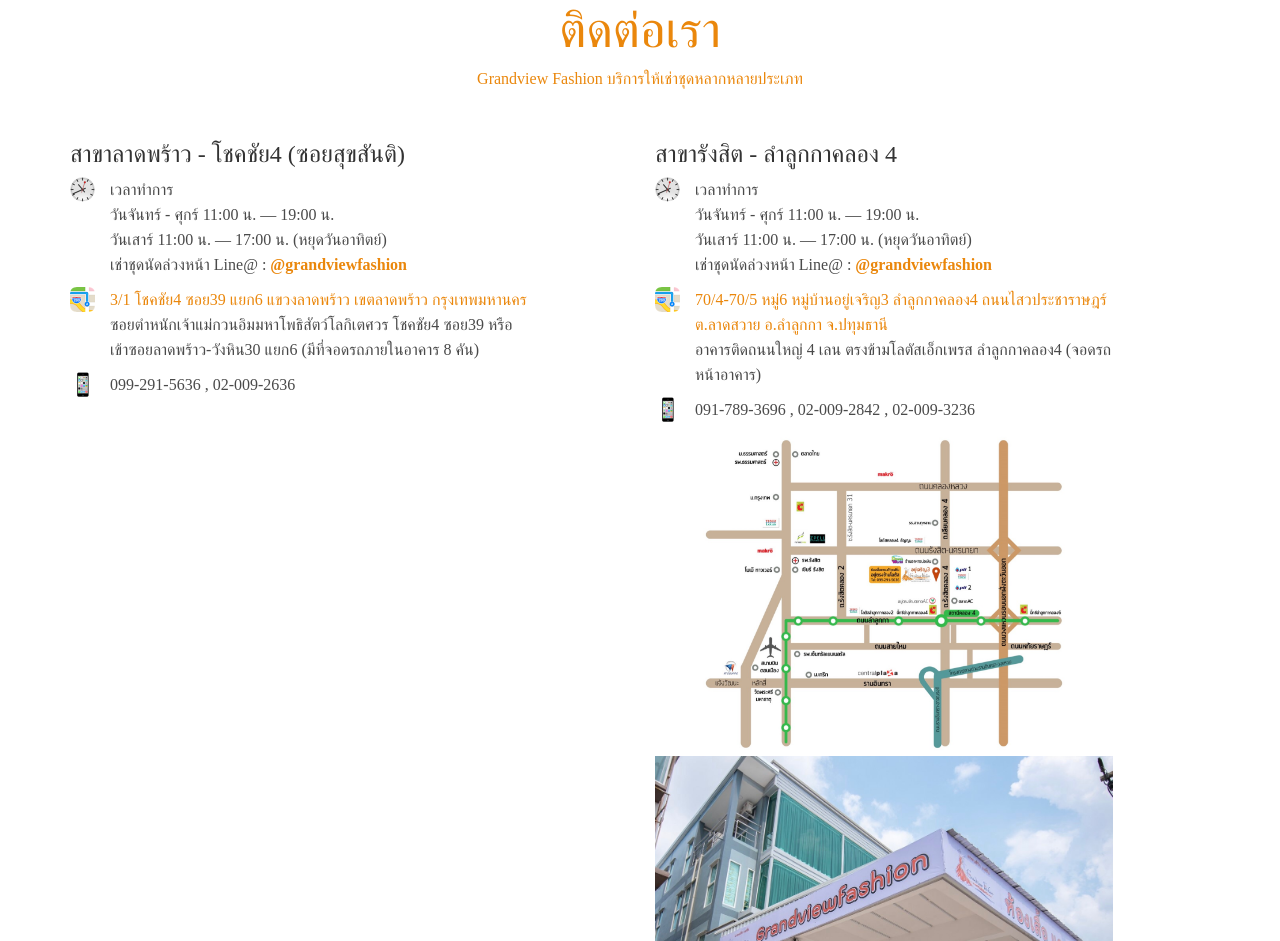
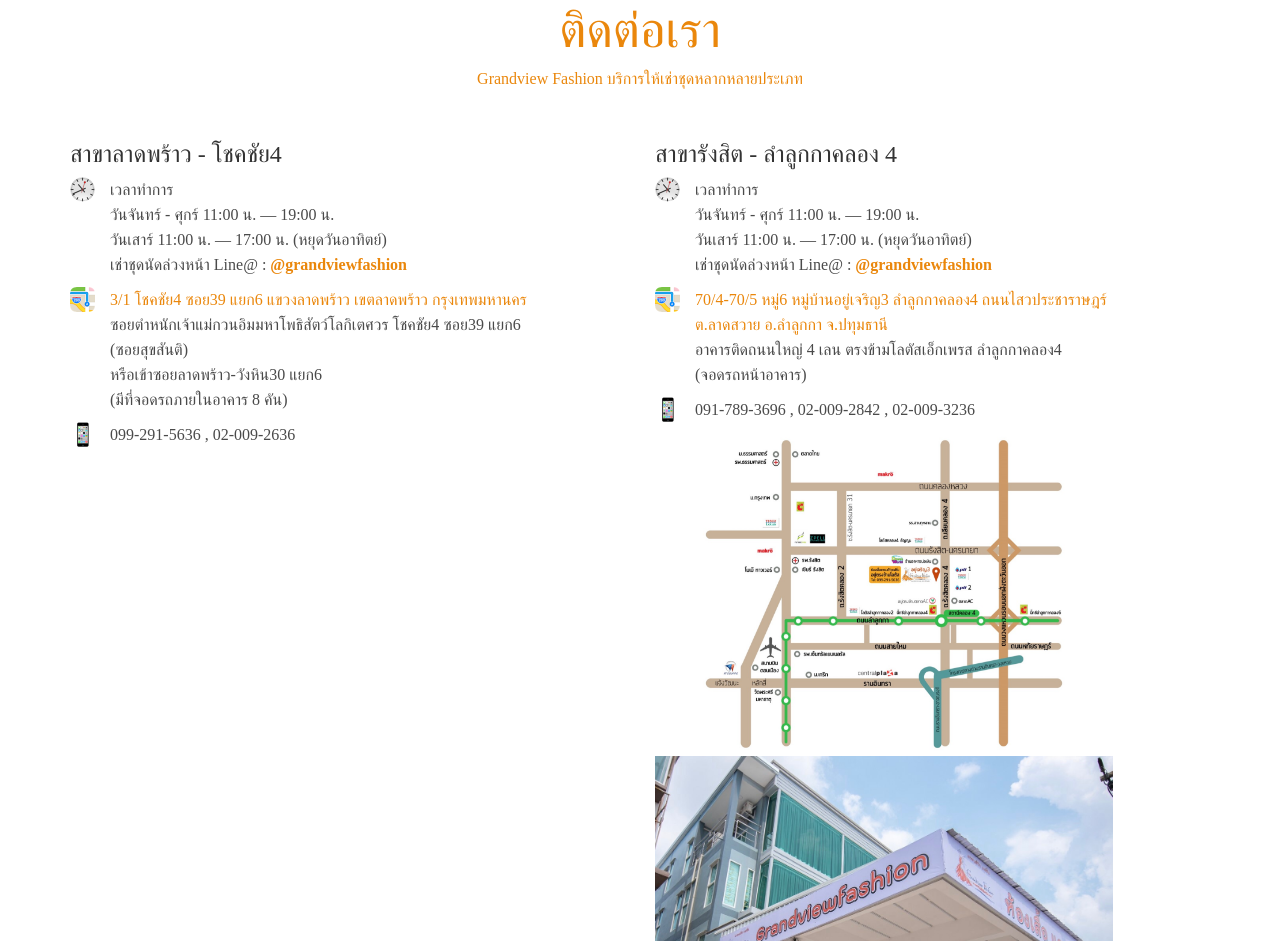
Before and after one commit to MX48Live/Grandviewfashion-legacy, a plain HTML site: page index.html in a window 1280 px wide. Shown: the part 3004-3945 px from the top of the page. Drawn offline with nearby package versions, Linux system fonts and the light colour scheme; a script that the page names is missing; a web font is replaced by a local one.

Commit message:
Fix line break

```diff
--- a/index.html
+++ b/index.html
@@ -149,10 +149,10 @@
         <div class="row">
           <div class="col-md-5 contact-list">
             <div class="group">
-              <h3>สาขาลาดพร้าว - โชคชัย4 (ซอยสุขสันติ)</h3>
+              <h3>สาขาลาดพร้าว - โชคชัย4</h3>
               <p class="open">
                 เวลาทำการ <br/>วันจันทร์ - ศุกร์ 11:00 น. — 19:00 น.<br/>วันเสาร์ 11:00 น. — 17:00 น. (หยุดวันอาทิตย์)<br>เช่าชุดนัดล่วงหน้า Line@ : <strong><a href="https://line.me/R/ti/p/%40grandviewfashion" target="_blank">@grandviewfashion</a></strong><span></span></p>
-              <p class="map"> <a href="https://goo.gl/maps/15RRtB6jT6QUVsjb9" target="_blank">3/1 โชคชัย4 ซอย39 แยก6 แขวงลาดพร้าว เขตลาดพร้าว กรุงเทพมหานคร<span></span></a><br>ซอยตำหนักเจ้าแม่กวนอิมมหาโพธิสัตว์โลกิเตศวร โชคชัย4 ซอย39 หรือเข้าซอยลาดพร้าว-วังหิน30 แยก6 (มีที่จอดรถภายในอาคาร 8 คัน) </p>
+              <p class="map"> <a href="https://goo.gl/maps/15RRtB6jT6QUVsjb9" target="_blank">3/1 โชคชัย4 ซอย39 แยก6 แขวงลาดพร้าว เขตลาดพร้าว กรุงเทพมหานคร<span></span></a><br>ซอยตำหนักเจ้าแม่กวนอิมมหาโพธิสัตว์โลกิเตศวร โชคชัย4 ซอย39 แยก6 (ซอยสุขสันติ)<br/>หรือเข้าซอยลาดพร้าว-วังหิน30 แยก6 <br/>(มีที่จอดรถภายในอาคาร 8 คัน) </p>
               <p class="iphone">099-291-5636 , 02-009-2636<span></span></p>
             </div><br>
           </div>
@@ -161,7 +161,7 @@
               <h3>สาขารังสิต - ลำลูกกาคลอง 4</h3>
               <p class="open">
                 เวลาทำการ <br/>วันจันทร์ - ศุกร์ 11:00 น. — 19:00 น.<br/>วันเสาร์ 11:00 น. — 17:00 น. (หยุดวันอาทิตย์)<br>เช่าชุดนัดล่วงหน้า Line@ : <strong><a href="https://line.me/R/ti/p/%40grandviewfashion" target="_blank">@grandviewfashion</a></strong><span></span></p>
-              <p class="map"> <a href="https://goo.gl/maps/fZo3ej7fq8xJVcnr8" target="_blank">70/4-70/5 หมู่6 หมู่บ้านอยู่เจริญ3 ลำลูกกาคลอง4 ถนนไสวประชาราษฎร์ ต.ลาดสวาย อ.ลำลูกกา จ.ปทุมธานี <span></span></a><br>อาคารติดถนนใหญ่ 4 เลน ตรงข้ามโลตัสเอ็กเพรส ลำลูกกาคลอง4 (จอดรถหน้าอาคาร) </p>
+              <p class="map"> <a href="https://goo.gl/maps/fZo3ej7fq8xJVcnr8" target="_blank">70/4-70/5 หมู่6 หมู่บ้านอยู่เจริญ3 ลำลูกกาคลอง4 ถนนไสวประชาราษฎร์ ต.ลาดสวาย อ.ลำลูกกา จ.ปทุมธานี <span></span></a><br>อาคารติดถนนใหญ่ 4 เลน ตรงข้ามโลตัสเอ็กเพรส ลำลูกกาคลอง4 <br/>(จอดรถหน้าอาคาร) </p>
               <p class="iphone">091-789-3696 , 02-009-2842 , 02-009-3236<span></span></p>
               <div class="map"><a href="./img/map_branch_2.jpg" target="_blank"><img class="img-responsive" src="./img/map_branch_2.jpg"></a><img class="img-responsive" src="./img/grandview_branch_2.jpg"></div>
             </div>
```
Also changed, not shown: 1 other file.
